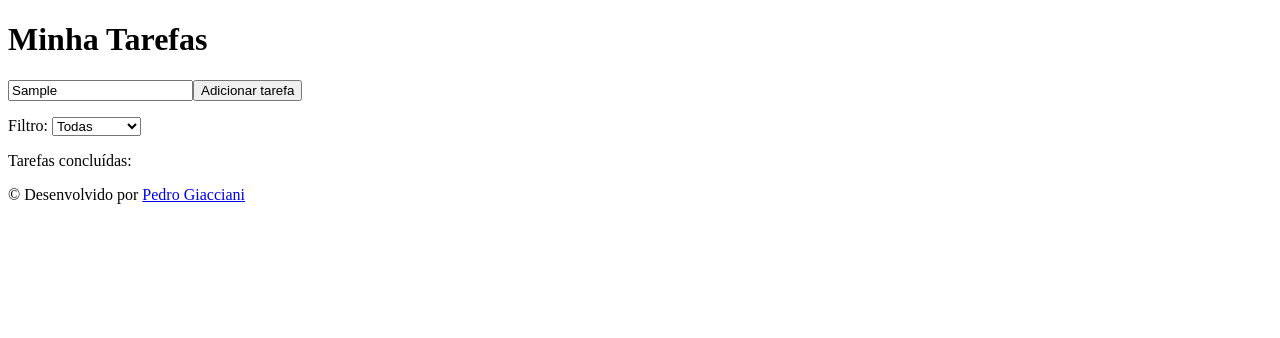
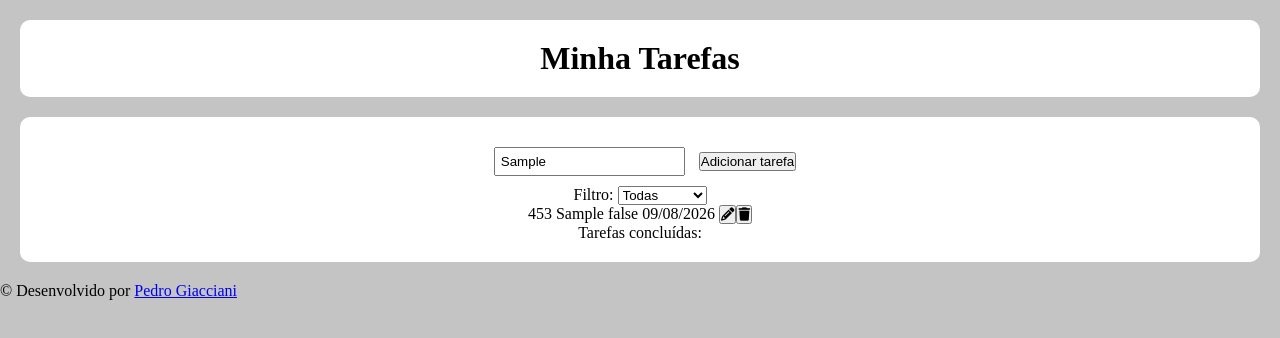
Before and after one commit to PedroGiacciani/JavaScript, a plain HTML site: page Exercícios/lista-tarefas/index.html in a window 1280 px wide. Both pictures are taken after typing "Sample" into the empty fields and a click on the button "Adicionar tarefa". Drawn offline with Linux system fonts and the light colour scheme.

Commit message:
Atualização

```diff
--- a/Exercícios/lista-tarefas/index.html
+++ b/Exercícios/lista-tarefas/index.html
@@ -5,6 +5,7 @@
     <meta name="viewport" content="width=device-width, initial-scale=1.0">
     <title>Lista de Tarefas</title>
     <link rel="stylesheet" href="style.css">
+    <script src="https://kit.fontawesome.com/52ff4c741b.js" crossorigin="anonymous"></script>
 </head>
 <body>
     <div id="separador">
@@ -12,7 +13,7 @@
             <h1>Minha Tarefas</h1>
         </header>
         <main>
-            <p><input type="text" placeholder="Digite uma tarefa" name="tarefa" id="itarefa"><button id="btn-tarefa">Adicionar tarefa</button></p>
+            <p><input type="text" placeholder="Digite uma tarefa" name="campoTarefa" id="icampoTarefa"> <button id="btn-tarefa">Adicionar tarefa</button></p>
             <p>Filtro:
                 <select name="Filtro" id="ifiltro">
                     <option value="Todas">Todas</option>
@@ -21,6 +22,7 @@
                 </select>
             </p>
             <div id="lista-tarefas">
+
             </div>
             <p>Tarefas concluídas: </p>
         </main>
--- a/Exercícios/lista-tarefas/scripts/app.js
+++ b/Exercícios/lista-tarefas/scripts/app.js
@@ -1,17 +1,17 @@
-import { Tarefa } from "./tarefas.js";
+import { Tarefa, adicionarTarefa } from "./tarefas.js";
 
-let novaTarefa = document.getElementById('itarefa')
+let campoTarefa = document.getElementById('icampoTarefa')
 let btnTarefa = document.getElementById('btn-tarefa')
-let campoTarefas = document.getElementById('lista-tarefas')
+let areaTarefa = document.getElementById('lista-tarefas')
+
 let agora = new Date()
 let agoraBr = agora.toLocaleDateString('pt-BR')
+
 let listaTarefas = JSON.parse(localStorage.getItem('bancoTarefas')) || []
-let id = 0
 
-btnTarefa.addEventListener('click', () => {
-    const tarefa = new Tarefa(Math.floor(Math.random() * 11111), novaTarefa.value, false, agoraBr)
-    listaTarefas.push(tarefa)
-    localStorage.setItem('bancoTarefas', JSON.stringify(listaTarefas))
+btnTarefa.addEventListener('click', () => adicionarTarefa(campoTarefa.value, agoraBr, listaTarefas, areaTarefa))
+campoTarefa.addEventListener('keypress', (event) => {
+    if(event.key == 'Enter'){
+        adicionarTarefa(campoTarefa.value, agoraBr, listaTarefas, areaTarefa)
+    }
 })
-
-campoTarefas.innerHTML += `<p>${listaTarefas}</p>`
--- a/Exercícios/lista-tarefas/scripts/tarefas.js
+++ b/Exercícios/lista-tarefas/scripts/tarefas.js
@@ -6,3 +6,10 @@ export class Tarefa{
         this.dataCriacao = dataCriacao
     }
 }
+
+export function adicionarTarefa(titulo, dataCriacao, listaTarefas, areaTarefa){
+    const tarefa = new Tarefa(Math.floor(Math.random() * 1111), titulo, false, dataCriacao)
+    listaTarefas.push(tarefa)
+    localStorage.setItem('bancoTarefas', JSON.stringify(listaTarefas))
+    areaTarefa.innerHTML += `<p>${tarefa.id} ${tarefa.titulo} ${tarefa.concluida} ${tarefa.dataCriacao} <button><i class="fa-solid fa-pencil"></i></button><button><i class="fa-solid fa-trash"></i></button></p>`
+}
--- a/Exercícios/lista-tarefas/style.css
+++ b/Exercícios/lista-tarefas/style.css
@@ -1 +1,27 @@
 @charset "UTF-8";
+
+*{
+    margin: 0px;
+    padding: 0px;
+}
+
+body{
+    background-color: rgba(182, 182, 182, 0.795);
+}
+
+header, main{
+    padding: 20px;
+    margin: 20px;
+    background-color: white;
+    border-radius: 10px;
+    text-align: center;
+}
+
+main > p > input{
+    margin: 10px;
+    padding: 5px;
+}
+
+main > p > input > button{
+    padding: 10px;
+}
```
